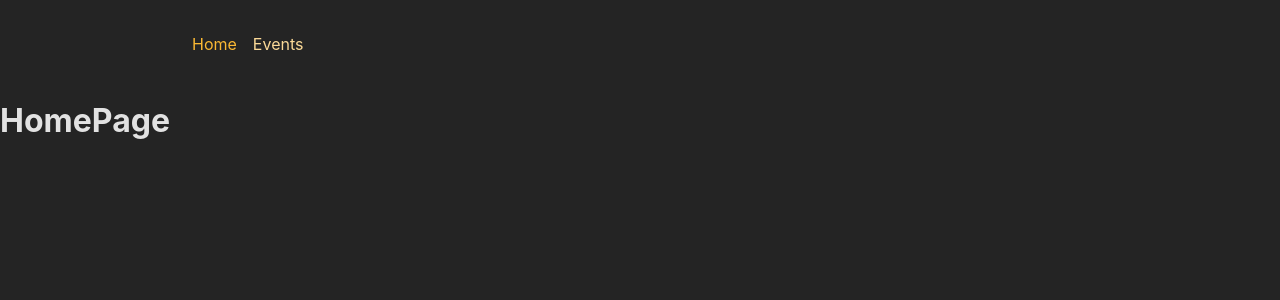
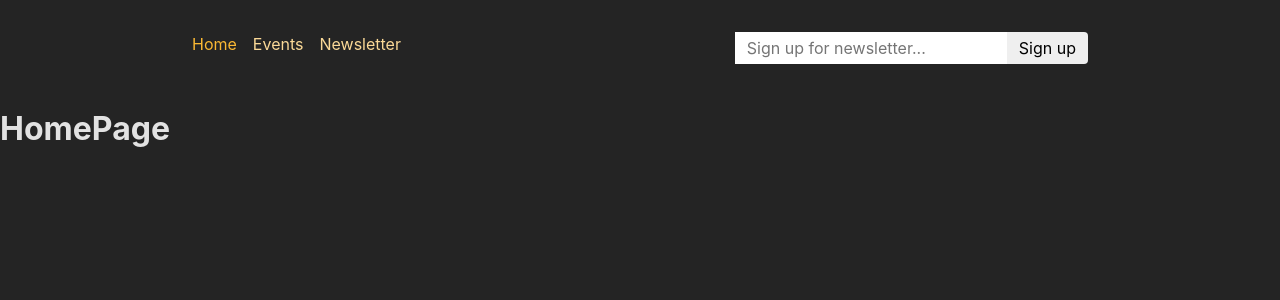
Before and after one commit to rohit-sde/historical-events, a React (Create React App) app in the folder frontend/: page / in a window 1280 px wide. Shown: the top 300 px of the page. Built offline with nearby package versions, Linux system fonts and the light colour scheme.

Commit message:
connected to ui

```diff
--- a/frontend/src/App.js
+++ b/frontend/src/App.js
@@ -12,6 +12,7 @@ import NewEventPage from "./pages/NewEvents";
 import RootLayout from "./pages/Root";
 import ErrorPage from "./pages/Error";
 import { action as manipulateEventAction } from "./components/EventForm";
+import NewsletterPage, { action as newsletterAction } from "./pages/Newsletter";
 
 const router = createBrowserRouter([
     {
@@ -53,6 +54,11 @@ const router = createBrowserRouter([
                     },
                 ],
             },
+            {
+                path: "newsletter",
+                element: <NewsletterPage />,
+                action: newsletterAction,
+            },
         ],
     },
 ]);
--- a/frontend/src/components/MainNavigation.js
+++ b/frontend/src/components/MainNavigation.js
@@ -1,5 +1,7 @@
+import NewsletterPage from "../pages/Newsletter";
 import classes from "./MainNavigation.module.css";
 import { NavLink } from "react-router-dom";
+import NewsletterSignup from "./NewsletterSignup";
 
 function MainNavigation() {
     return (
@@ -26,8 +28,19 @@ function MainNavigation() {
                             Events
                         </NavLink>
                     </li>
+                    <li>
+                        <NavLink
+                            to="/newsletter"
+                            className={({ isActive }) =>
+                                isActive ? classes.active : undefined
+                            }
+                        >
+                            Newsletter
+                        </NavLink>
+                    </li>
                 </ul>
             </nav>
+            <NewsletterSignup />
         </header>
     );
 }
```
